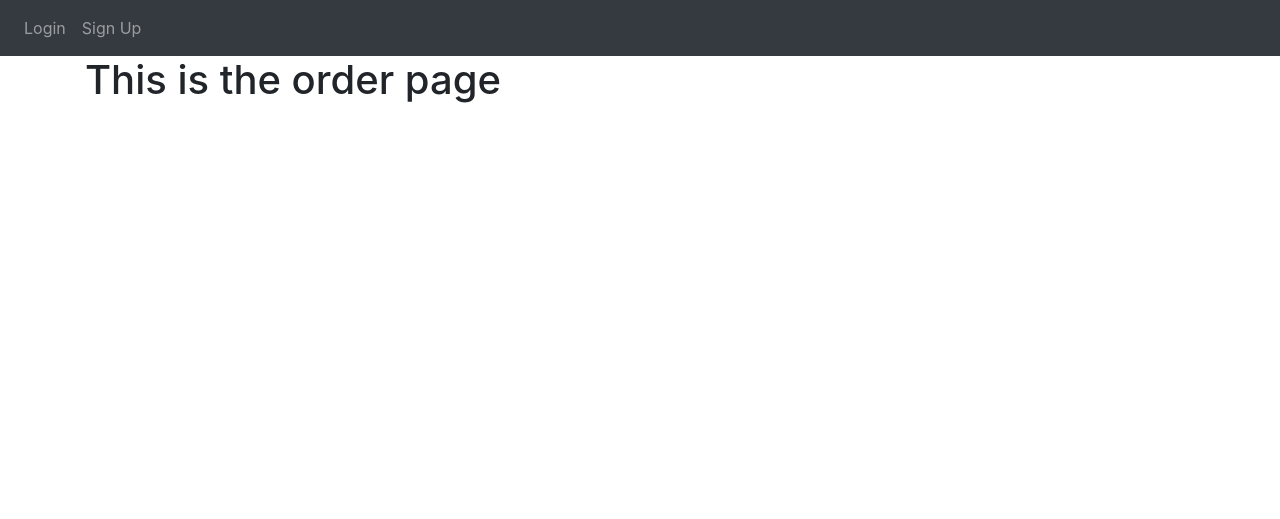
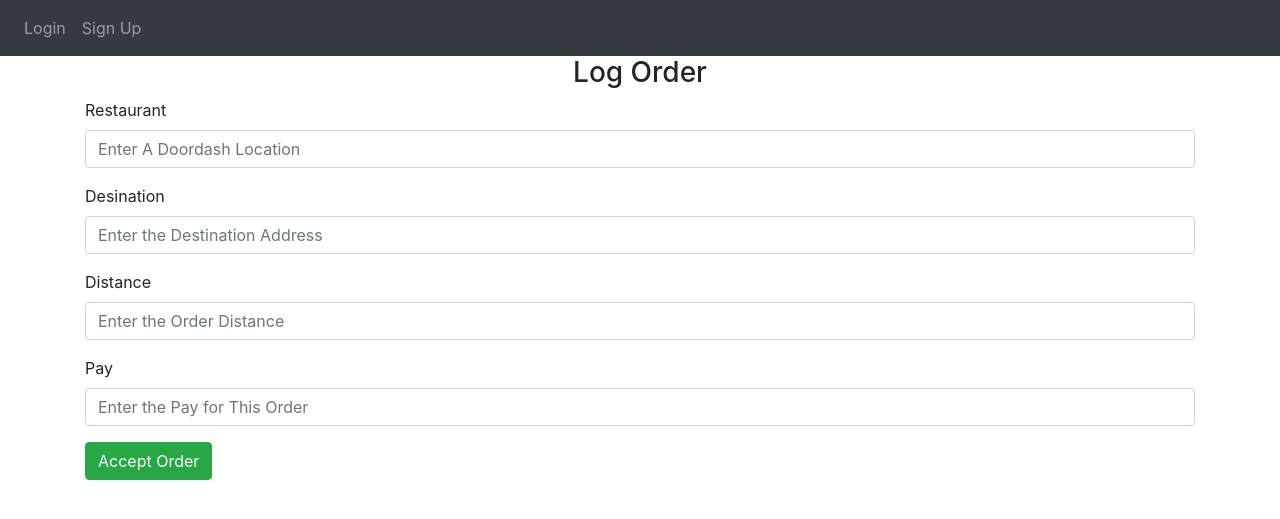
Before and after one commit to notBillJames/doordash, a Flask app: template website_beta/website/templates/log_order.html in a window 1280 px wide. Shown: the top 519 px of the page. Run offline with Flask 2, Linux system fonts and the light colour scheme; the template is opened without the code that fills it, so the values that code supplies are empty; some libraries are stand-ins or nearby versions.

Commit message:
setup initial order logging

```diff
--- a/website_beta/website/templates/log_order.html
+++ b/website_beta/website/templates/log_order.html
@@ -1,8 +1,49 @@
 {% extends "base.html" %}
 {% block title %}Order{% endblock %}
 {% block content %}
-<h1>This is the order page</h1>
-{{ session['dashLocation'] }}
-{{ session['dashPromo'] }}
-{{ session['dashStart'] }}
+<form method="POST">
+    <h3 align="center">Log Order</h3>
+    <div class="form-group">
+      <label for="restaurant">Restaurant</label>
+      <input
+        type="text"
+        class="form-control"
+        id="restaurant"
+        name="restaurant"
+        placeholder="Enter A Doordash Location"
+      />
+    </div>
+    <div class="form-group">
+      <label for="destination">Desination</label>
+      <input
+        type="text"
+        class="form-control"
+        id="destination"
+        name="destination"
+        placeholder="Enter the Destination Address"
+      />
+    </div>
+    <div class="form-group">
+        <label for="distance">Distance</label>
+        <input
+        type="text"
+        class="form-control"
+        id="distance"
+        name="distance"
+        placeholder="Enter the Order Distance"
+        />
+    </div>
+    <div class="form-group">
+        <label for="pay">Pay</label>
+        <input
+        type="number"
+        class="form-control"
+        id="pay"
+        name="pay"
+        placeholder="Enter the Pay for This Order"
+        />
+    </div>
+    <div class="form-group">
+      <button type="submit" class="btn btn-success" name="orderReceive" value="orderReceive">Accept Order</button>
+  </form>
 {% endblock %}
```
Also changed, not shown: website_beta/website/views.py (+47 -8 lines).
